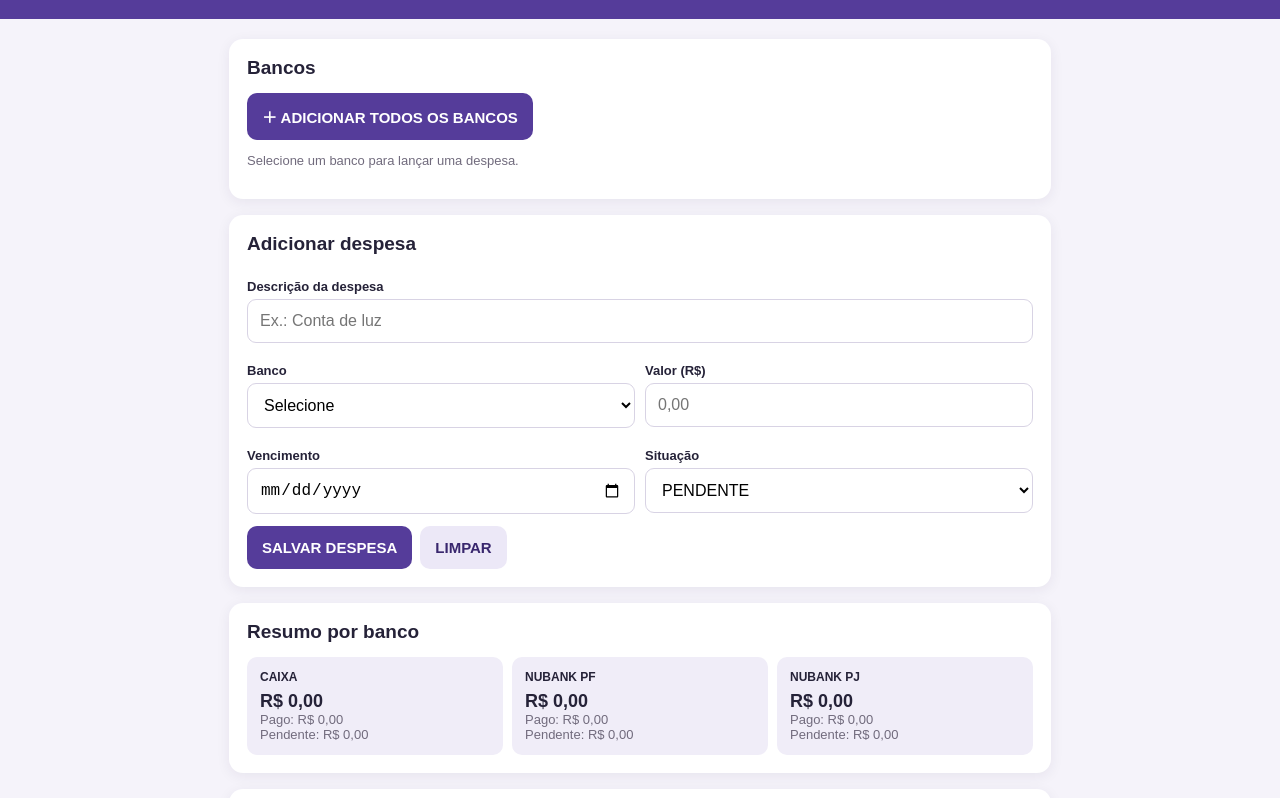
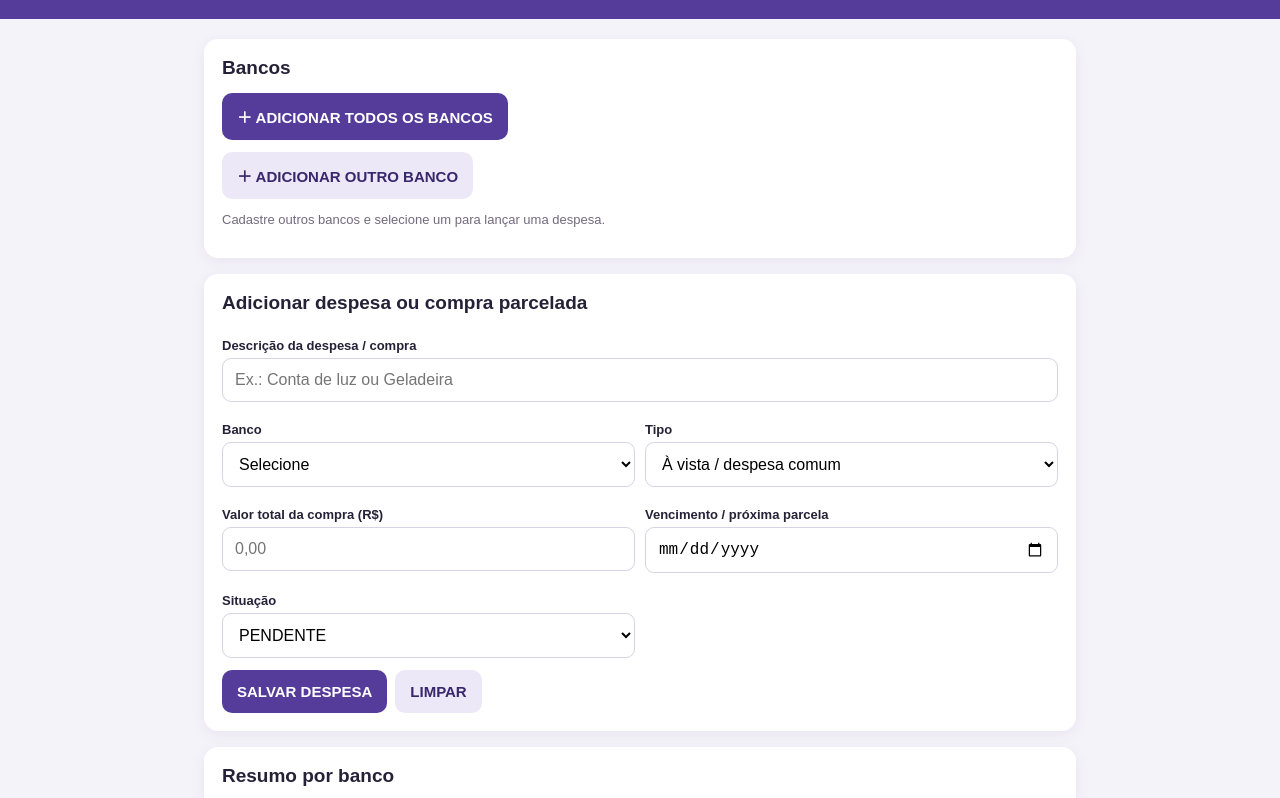
Before and after one commit to wandesonsouzaoliveira-hue/minhas-despesas-casa, a plain HTML site: page index.html in a window 1280 px wide. Shown: the part 75-873 px from the top of the page. Drawn offline with Linux system fonts and the light colour scheme.

Commit message:
Adicionar bancos personalizados e controle de compras parceladas

```diff
--- a/index.html
+++ b/index.html
@@ -9,11 +9,11 @@
 body{margin:0;background:var(--fundo);color:var(--texto);font:16px Arial,sans-serif}
 header{background:var(--roxo);color:white;padding:22px 16px;text-align:center}
 header h1{font-size:23px;margin:0 0 5px}header p{margin:0;opacity:.9}
-main{max-width:850px;margin:20px auto;padding:0 14px}
+main{max-width:900px;margin:20px auto;padding:0 14px}
 .card{background:white;border-radius:14px;padding:18px;margin-bottom:16px;box-shadow:0 3px 14px #24184b12}
 h2{font-size:19px;margin:0 0 14px}.banks{display:none;grid-template-columns:repeat(3,1fr);gap:9px;margin-top:12px}
 button{border:0;border-radius:10px;padding:13px 15px;background:var(--roxo);color:white;font-weight:bold;font-size:15px;cursor:pointer}
-button.secondary{background:#ece8f7;color:#39276e}.banks button{background:#ece8f7;color:#39276e}
+button.secondary,.banks button{background:#ece8f7;color:#39276e}
 label{display:block;font-size:13px;font-weight:bold;margin:10px 0 5px}
 input,select{width:100%;padding:12px;border:1px solid #d8d3e4;border-radius:9px;font-size:16px;background:white}
 .grid{display:grid;grid-template-columns:1fr 1fr;gap:10px}.wide{grid-column:1/-1}
@@ -26,40 +26,55 @@ table{width:100%;border-collapse:collapse;font-size:14px}th,td{text-align:left;p
 <body><header><h1>MINHAS DESPESAS CASA</h1><p>Controle simples dos seus bancos e pagamentos</p></header>
 <main>
 <section class="card"><h2>Bancos</h2><button id="showBanks">＋ ADICIONAR TODOS OS BANCOS</button>
-<div class="banks" id="banks"><button data-bank="CAIXA">CAIXA</button><button data-bank="NUBANK PF">NUBANK PF</button><button data-bank="NUBANK PJ">NUBANK PJ</button></div>
-<p class="muted">Selecione um banco para lançar uma despesa.</p></section>
-<section class="card"><h2 id="formTitle">Adicionar despesa</h2>
+<div class="banks" id="banks"></div><div class="actions"><button id="addBank" class="secondary">＋ ADICIONAR OUTRO BANCO</button></div>
+<p class="muted">Cadastre outros bancos e selecione um para lançar uma despesa.</p></section>
+<section class="card"><h2>Adicionar despesa ou compra parcelada</h2>
 <form id="expenseForm"><div class="grid">
-<div class="wide"><label>Descrição da despesa</label><input id="description" required placeholder="Ex.: Conta de luz"></div>
-<div><label>Banco</label><select id="bank" required><option value="">Selecione</option><option>CAIXA</option><option>NUBANK PF</option><option>NUBANK PJ</option></select></div>
-<div><label>Valor (R$)</label><input id="amount" type="number" min="0.01" step="0.01" required placeholder="0,00"></div>
-<div><label>Vencimento</label><input id="date" type="date"></div>
+<div class="wide"><label>Descrição da despesa / compra</label><input id="description" required placeholder="Ex.: Conta de luz ou Geladeira"></div>
+<div><label>Banco</label><select id="bank" required></select></div>
+<div><label>Tipo</label><select id="kind"><option value="single">À vista / despesa comum</option><option value="installment">Compra parcelada</option></select></div>
+<div id="totalWrap"><label>Valor total da compra (R$)</label><input id="totalAmount" type="number" min="0.01" step="0.01" placeholder="0,00"></div>
+<div id="installmentValueWrap" style="display:none"><label>Valor de cada parcela (R$)</label><input id="installmentValue" type="number" min="0.01" step="0.01" placeholder="0,00"></div>
+<div id="countWrap" style="display:none"><label>Total de parcelas</label><input id="installmentCount" type="number" min="2" step="1" placeholder="Ex.: 10"></div>
+<div id="paidWrap" style="display:none"><label>Parcelas já pagas</label><input id="paidCount" type="number" min="0" step="1" value="0"></div>
+<div><label>Vencimento / próxima parcela</label><input id="date" type="date"></div>
 <div><label>Situação</label><select id="status"><option>PENDENTE</option><option>PAGO</option></select></div>
-</div><div class="actions"><button type="submit">SALVAR DESPESA</button><button type="reset" class="secondary">LIMPAR</button></div></form></section>
+</div><p class="muted" id="installmentHint" style="display:none">Informe os dois valores. O aplicativo calcula o total e acompanha quantas parcelas ainda faltam.</p>
+<div class="actions"><button type="submit">SALVAR DESPESA</button><button type="reset" class="secondary">LIMPAR</button></div></form></section>
 <section class="card"><h2>Resumo por banco</h2><div class="summary" id="summary"></div></section>
-<section class="card"><h2>Despesas cadastradas</h2><div class="grid"><div><label>Filtrar banco</label><select id="filter"><option value="">Todos os bancos</option><option>CAIXA</option><option>NUBANK PF</option><option>NUBANK PJ</option></select></div><div><label>Filtrar situação</label><select id="filterStatus"><option value="">Todas</option><option>PENDENTE</option><option>PAGO</option></select></div></div>
-<div style="overflow-x:auto;margin-top:12px"><table><thead><tr><th>Descrição</th><th>Banco</th><th>Valor</th><th>Vencimento</th><th>Situação</th><th>Ação</th></tr></thead><tbody id="rows"></tbody></table></div>
+<section class="card"><h2>Despesas cadastradas</h2><div class="grid"><div><label>Filtrar banco</label><select id="filter"></select></div><div><label>Filtrar situação</label><select id="filterStatus"><option value="">Todas</option><option>PENDENTE</option><option>PAGO</option></select></div></div>
+<div style="overflow-x:auto;margin-top:12px"><table><thead><tr><th>Descrição</th><th>Banco</th><th>Valor total</th><th>Parcelas</th><th>Vencimento</th><th>Situação</th><th>Ação</th></tr></thead><tbody id="rows"></tbody></table></div>
 <div class="actions"><button id="export" class="secondary">BAIXAR BACKUP (JSON)</button><button id="pdf">GERAR / COMPARTILHAR PDF</button></div>
 <p class="muted">Os dados ficam salvos neste aparelho/navegador. Faça backups regularmente. A sincronização entre celular e computador será configurada numa próxima etapa.</p></section>
 </main>
 <script>
-const $=id=>document.getElementById(id);let expenses=JSON.parse(localStorage.getItem('despesasCasa')||'[]');
+const $=id=>document.getElementById(id);
+let expenses=JSON.parse(localStorage.getItem('despesasCasa')||'[]');
+let banks=JSON.parse(localStorage.getItem('bancosDespesasCasa')||'["CAIXA","NUBANK PF","NUBANK PJ"]');
 const money=n=>Number(n||0).toLocaleString('pt-BR',{style:'currency',currency:'BRL'});
+function esc(s){return String(s).replace(/[&<>"']/g,c=>({'&':'&amp;','<':'&lt;','>':'&gt;','"':'&quot;',"'":'&#39;'}[c]))}
 function save(){localStorage.setItem('despesasCasa',JSON.stringify(expenses));render()}
+function updateBankOptions(){
+ $('banks').innerHTML=banks.map(b=>'<button data-bank="'+esc(b)+'">'+esc(b)+'</button>').join('');
+ $('bank').innerHTML='<option value="">Selecione</option>'+banks.map(b=>'<option>'+esc(b)+'</option>').join('');
+ $('filter').innerHTML='<option value="">Todos os bancos</option>'+banks.map(b=>'<option>'+esc(b)+'</option>').join('');
+ document.querySelectorAll('[data-bank]').forEach(b=>b.onclick=()=>{$('bank').value=b.dataset.bank;$('description').focus();$('banks').style.display='none'});
+}
 function render(){
- const banks=['CAIXA','NUBANK PF','NUBANK PJ'];
- $('summary').innerHTML=banks.map(b=>{let list=expenses.filter(x=>x.bank===b),total=list.reduce((s,x)=>s+Number(x.amount),0),paid=list.filter(x=>x.status==='PAGO').reduce((s,x)=>s+Number(x.amount),0);return `<div class="tile"><b>${b}</b><strong>${money(total)}</strong><div class="muted">Pago: ${money(paid)}</div><div class="muted">Pendente: ${money(total-paid)}</div></div>`}).join('');
- let list=expenses.filter(x=>(!$('filter').value||x.bank===$('filter').value)&&(!$('filterStatus').value||x.status===$('filterStatus').value));
- $('rows').innerHTML=list.length?list.map(x=>`<tr><td>${esc(x.description)}</td><td>${x.bank}</td><td>${money(x.amount)}</td><td>${x.date?new Date(x.date+'T12:00:00').toLocaleDateString('pt-BR'):'—'}</td><td><span class="tag">${x.status}</span></td><td><button class="secondary" onclick="toggleStatus('${x.id}')">${x.status==='PAGO'?'Reabrir':'Marcar pago'}</button> <button class="secondary" onclick="removeExpense('${x.id}')">Excluir</button></td></tr>`).join(''):'<tr><td colspan="6">Nenhuma despesa cadastrada.</td></tr>';
+ const used=[...new Set([...banks,...expenses.map(x=>x.bank)])];
+ $('summary').innerHTML=used.map(b=>{let list=expenses.filter(x=>x.bank===b),total=list.reduce((s,x)=>s+Number(x.totalAmount??x.amount),0),paid=list.reduce((s,x)=>s+(x.kind==='installment'?Number(x.installmentValue||0)*Number(x.paidCount||0):(x.status==='PAGO'?Number(x.amount):0)),0);return '<div class="tile"><b>'+esc(b)+'</b><strong>'+money(total)+'</strong><div class="muted">Pago: '+money(paid)+'</div><div class="muted">Pendente: '+money(Math.max(0,total-paid))+'</div></div>'}).join('');
+ let list=expenses.filter(x=>(!$('filter').value||x.bank===$('filter').value)&&(!$('filterStatus').value||(x.kind==='installment'?((Number(x.paidCount||0)>=Number(x.installmentCount))?'PAGO':'PENDENTE'):x.status)===$('filterStatus').value));
+ $('rows').innerHTML=list.length?list.map(x=>{let inst=x.kind==='installment',cnt=Number(x.installmentCount||0),paid=Number(x.paidCount||0),st=inst?(paid>=cnt?'PAGO':'PENDENTE'):x.status;return '<tr><td>'+esc(x.description)+'</td><td>'+esc(x.bank)+'</td><td>'+money(x.totalAmount??x.amount)+'</td><td>'+(inst?(paid+'/'+cnt+' pagas<br><span class="muted">'+money(x.installmentValue)+' cada; faltam '+(cnt-paid)+'</span>'):'—')+'</td><td>'+(x.date?new Date(x.date+'T12:00:00').toLocaleDateString('pt-BR'):'—')+'</td><td><span class="tag">'+st+'</span></td><td>'+(inst?'<button class="secondary" onclick="payInstallment(\''+x.id+'\')">Pagar 1 parcela</button>':'<button class="secondary" onclick="toggleStatus(\''+x.id+'\')">'+(st==='PAGO'?'Reabrir':'Marcar pago')+'</button>')+' <button class="secondary" onclick="removeExpense(\''+x.id+'\')">Excluir</button></td></tr>'}).join(''):'<tr><td colspan="7">Nenhuma despesa cadastrada.</td></tr>';
 }
-function esc(s){return String(s).replace(/[&<>"']/g,c=>({'&':'&amp;','<':'&lt;','>':'&gt;','"':'&quot;',"'":'&#39;'}[c]))}
 $('showBanks').onclick=()=>{$('banks').style.display=$('banks').style.display==='grid'?'none':'grid'};
-document.querySelectorAll('[data-bank]').forEach(b=>b.onclick=()=>{$('bank').value=b.dataset.bank;$('description').focus();$('banks').style.display='none'});
-$('expenseForm').onsubmit=e=>{e.preventDefault();expenses.unshift({id:Date.now().toString(),description:$('description').value.trim(),bank:$('bank').value,amount:Number($('amount').value),date:$('date').value,status:$('status').value});save();e.target.reset()};
+$('addBank').onclick=()=>{let name=prompt('Digite o nome do novo banco:');if(name&&name.trim()){name=name.trim().toUpperCase();if(!banks.includes(name)){banks.push(name);localStorage.setItem('bancosDespesasCasa',JSON.stringify(banks));updateBankOptions();render()}$('bank').value=name}};
+$('kind').onchange=()=>{let on=$('kind').value==='installment';$('installmentValueWrap').style.display=on?'block':'none';$('countWrap').style.display=on?'block':'none';$('paidWrap').style.display=on?'block':'none';$('installmentHint').style.display=on?'block':'none';$('totalWrap').querySelector('label').textContent=on?'Valor total da compra (R$)':'Valor (R$)';$('installmentValue').required=on;$('installmentCount').required=on};
+$('expenseForm').onsubmit=e=>{e.preventDefault();let inst=$('kind').value==='installment',total=Number($('totalAmount').value),unit=Number($('installmentValue').value),count=Number($('installmentCount').value),paid=Number($('paidCount').value||0);if(inst&&(count<2||paid>count||unit<=0||total<=0)){alert('Confira os valores e a quantidade de parcelas.');return}expenses.unshift({id:Date.now().toString(),description:$('description').value.trim(),bank:$('bank').value,amount:inst?total:Number($('totalAmount').value),totalAmount:total,date:$('date').value,status:$('status').value,kind:inst?'installment':'single',installmentValue:unit,installmentCount:count,paidCount:paid});save();e.target.reset();$('kind').value='single';$('kind').onchange()};
 $('filter').onchange=render;$('filterStatus').onchange=render;
+window.payInstallment=id=>{let x=expenses.find(x=>x.id===id);if(x&&Number(x.paidCount)<Number(x.installmentCount)){x.paidCount=Number(x.paidCount)+1;save()}};
 window.toggleStatus=id=>{let x=expenses.find(x=>x.id===id);if(x){x.status=x.status==='PAGO'?'PENDENTE':'PAGO';save()}};
 window.removeExpense=id=>{if(confirm('Excluir esta despesa?')){expenses=expenses.filter(x=>x.id!==id);save()}};
-$('export').onclick=()=>{let blob=new Blob([JSON.stringify(expenses,null,2)],{type:'application/json'}),a=document.createElement('a');a.href=URL.createObjectURL(blob);a.download='backup-despesas-casa.json';a.click();URL.revokeObjectURL(a.href)};
-$('pdf').onclick=()=>{let lines=['MINHAS DESPESAS CASA','',...expenses.map(x=>`${x.description} | ${x.bank} | ${money(x.amount)} | ${x.date||'Sem data'} | ${x.status}`)];let w=window.open('','_blank');w.document.write('<pre style="font:14px Arial;white-space:pre-wrap">'+esc(lines.join('\n'))+'</pre><script>window.print()<\\/script>')};
-if('serviceWorker'in navigator)navigator.serviceWorker.register('./sw.js');render();
+$('export').onclick=()=>{let blob=new Blob([JSON.stringify({banks,expenses},null,2)],{type:'application/json'}),a=document.createElement('a');a.href=URL.createObjectURL(blob);a.download='backup-despesas-casa.json';a.click();URL.revokeObjectURL(a.href)};
+$('pdf').onclick=()=>{let lines=['MINHAS DESPESAS CASA','',...expenses.map(x=>x.description+' | '+x.bank+' | '+money(x.totalAmount??x.amount)+' | '+(x.kind==='installment'?(x.paidCount+'/'+x.installmentCount+' parcelas pagas'):'')+' | '+(x.date||'Sem data'))];let w=window.open('','_blank');w.document.write('<pre style="font:14px Arial;white-space:pre-wrap">'+esc(lines.join('\n'))+'</pre><script>window.print()<\\/script>')};
+updateBankOptions();if('serviceWorker'in navigator)navigator.serviceWorker.register('./sw.js');render();
 </script></body></html>
```
